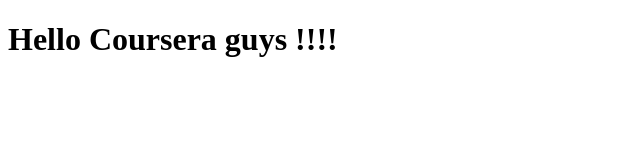
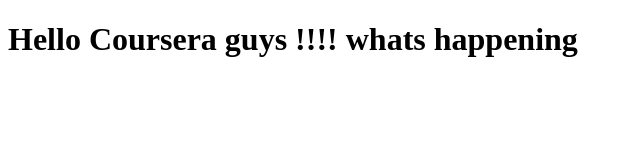
Before and after one commit to itsbernie1/mycoursera-test, a plain HTML site: page index.html in a window 1280 px wide. Shown: the whole page, without its empty margins (0-640 px from the left). Drawn offline with Linux system fonts and the light colour scheme.

Commit message:
Next version of webfile2

```diff
--- a/index.html
+++ b/index.html
@@ -5,6 +5,6 @@
     <title>Hello Coursera</title>
   </head>
   <body>
-    <h1>Hello Coursera guys !!!!</h1>
+    <h1>Hello Coursera guys !!!! whats happening </h1>
   </body>
 </html>
```
